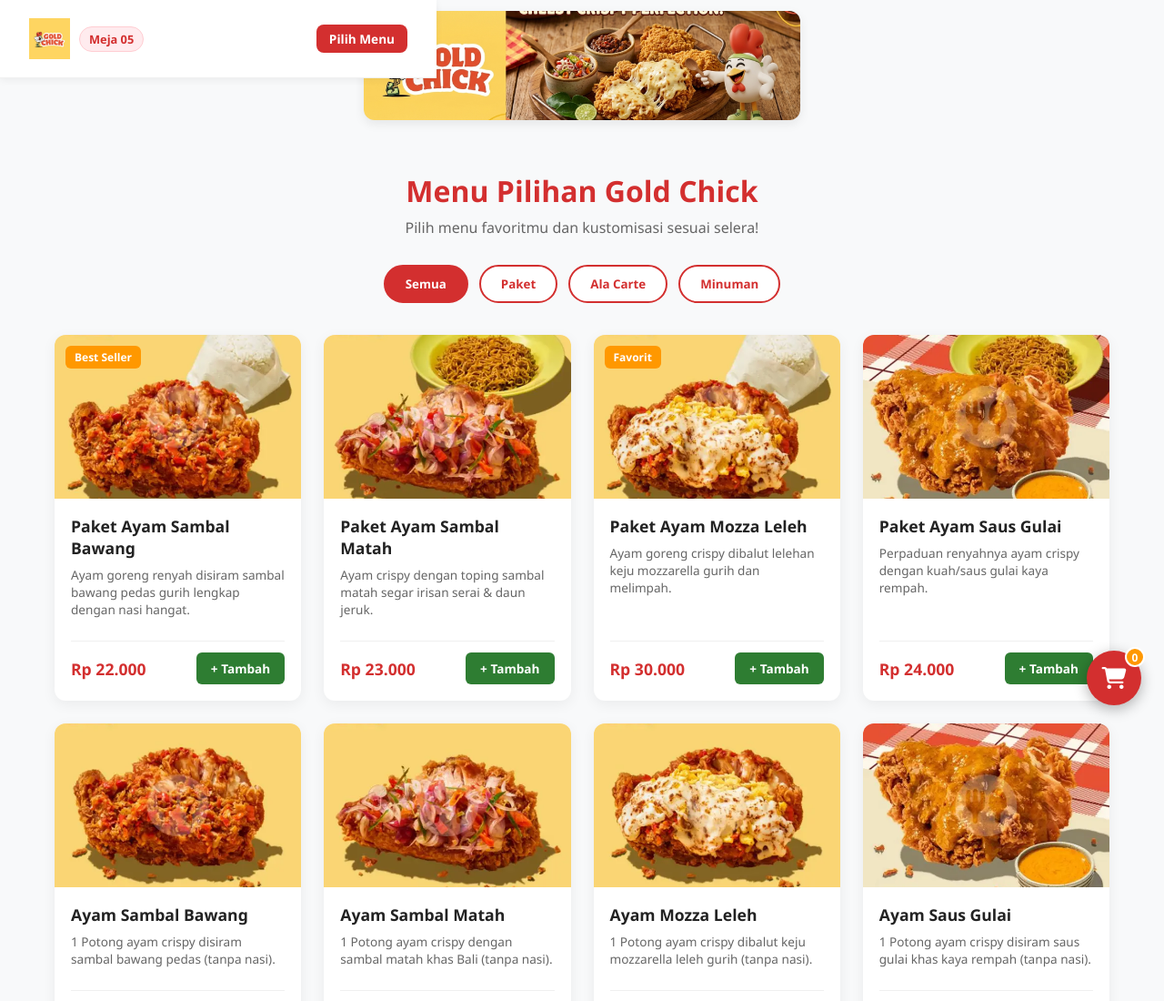
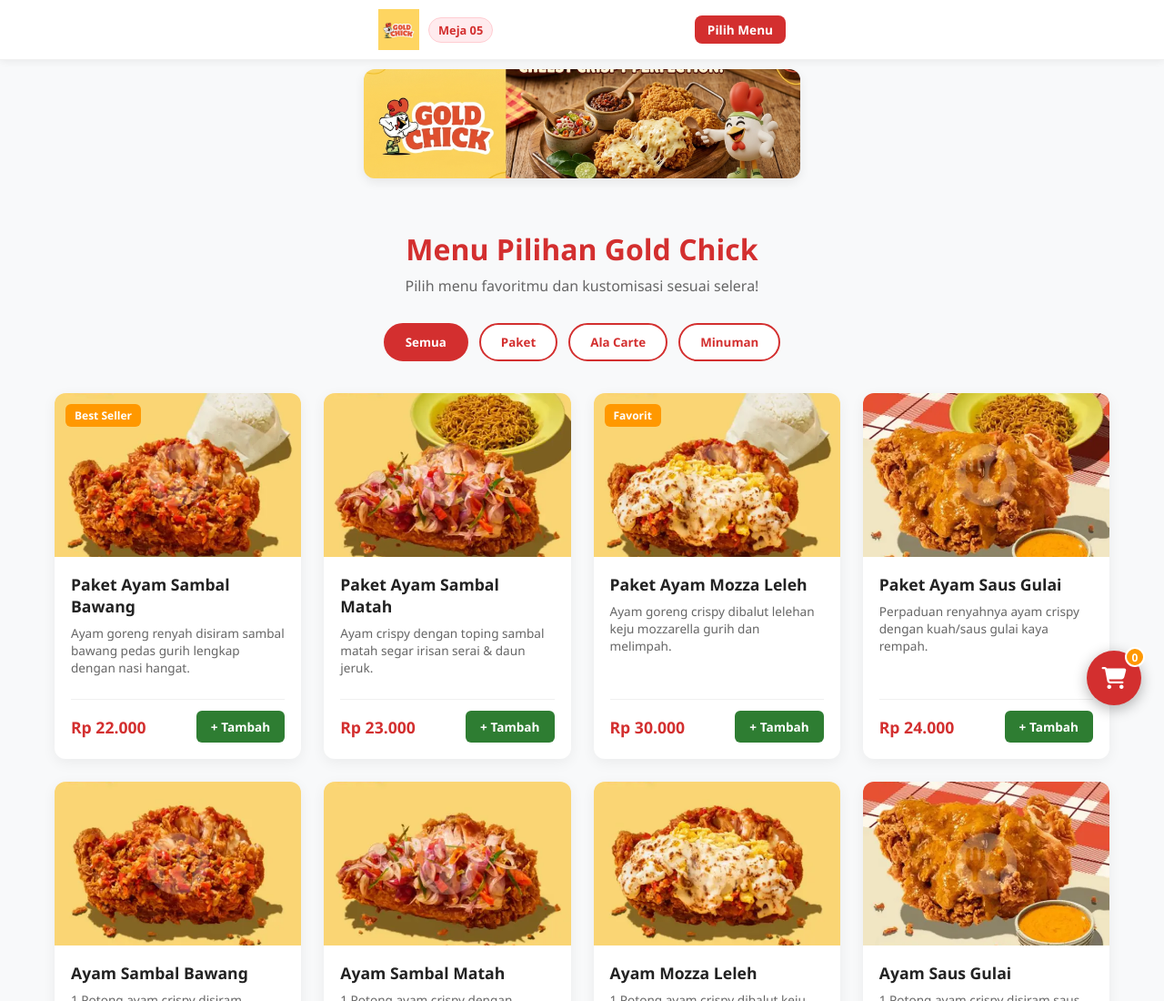
Before and after one commit to VincentSuanardy/goldchick, a plain HTML site: page index.html in a window 1280 px wide. Shown: the top 1100 px of the page at 91% size. Drawn offline with Linux system fonts and the light colour scheme.

Commit message:
Add files via upload

```diff
--- a/style.css
+++ b/style.css
@@ -20,18 +20,14 @@
 
 /* 1. MOBILE POS NAVBAR HEADER */
 .navbar {
-  position: fixed;
+  position: sticky;
   top: 0;
-  width: 100%;
-  max-width: 480px;
-  margin: 0 auto; /* Supaya rata tengah di semua device */
   background-color: #ffffff;
   box-shadow: 0 2px 8px rgba(0, 0, 0, 0.06);
   z-index: 1000;
   border-bottom: 1px solid #f0f0f0;
-  padding: 10px 16px;
-  box-sizing: border-box; /* Mencegah overflow horizontal */
 }
+
 .nav-container {
   max-width: 480px; /* Dioptimalkan untuk lebar mobile screen */
   margin: 0 auto;
@@ -89,14 +85,15 @@
 .hero-section {
   position: relative;
   width: 100%;
-  max-width: 480px;
-  height: 120px;
+  height: 120px; /* Sangat ringkas, cuma sebagai header banner */
+  min-height: auto;
   background: url("gold chick banner.jpeg") center/cover no-repeat;
   border-radius: 12px;
   overflow: hidden;
+  margin: 10px auto 16px auto;
+  max-width: 480px;
   box-shadow: 0 4px 12px rgba(0, 0, 0, 0.08);
-  margin: 12px auto 16px auto !important;
-  box-sizing: border-box;
+  padding: 0;
 }
 
 /* SECTION MENU */
```
